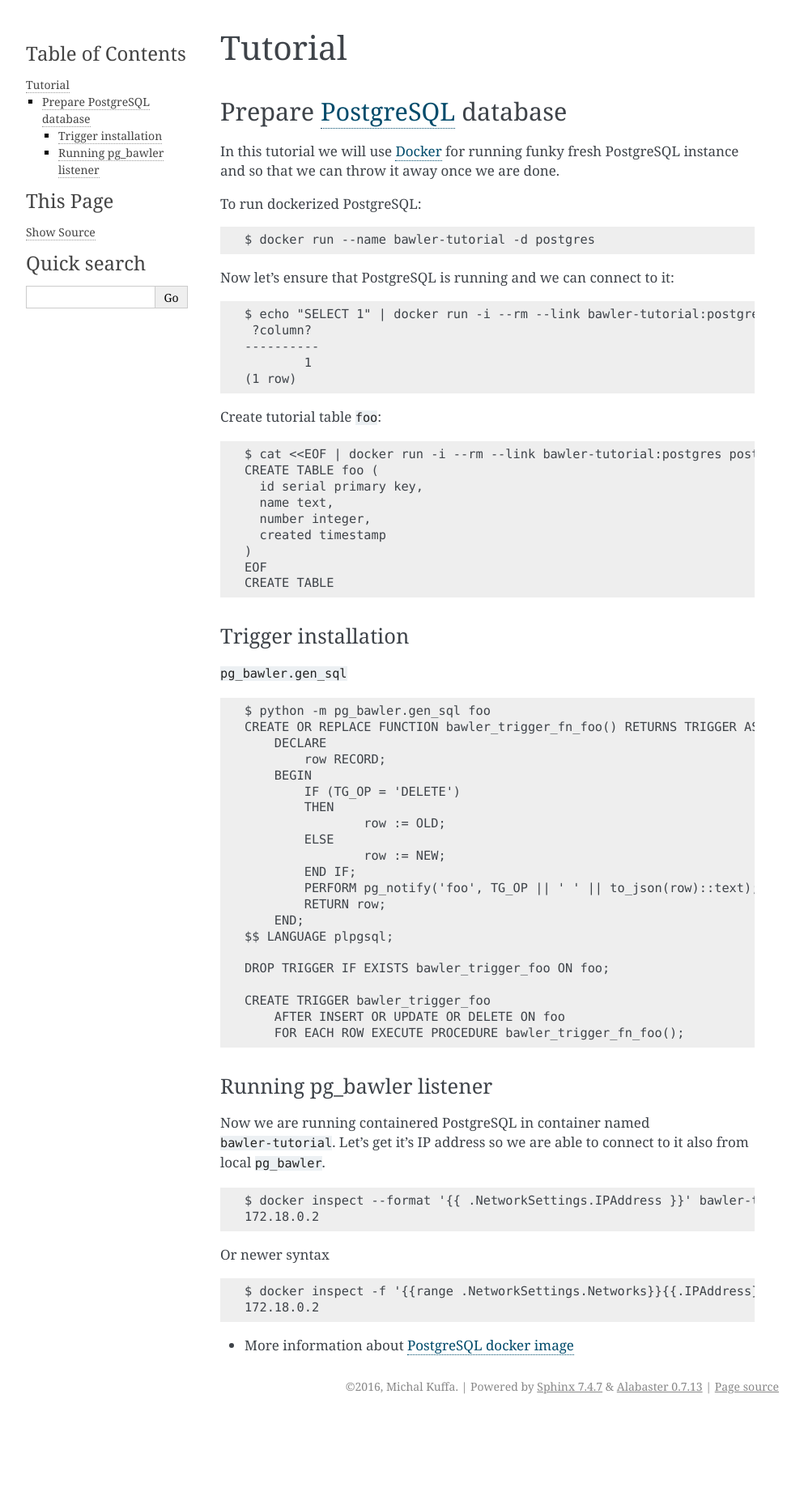
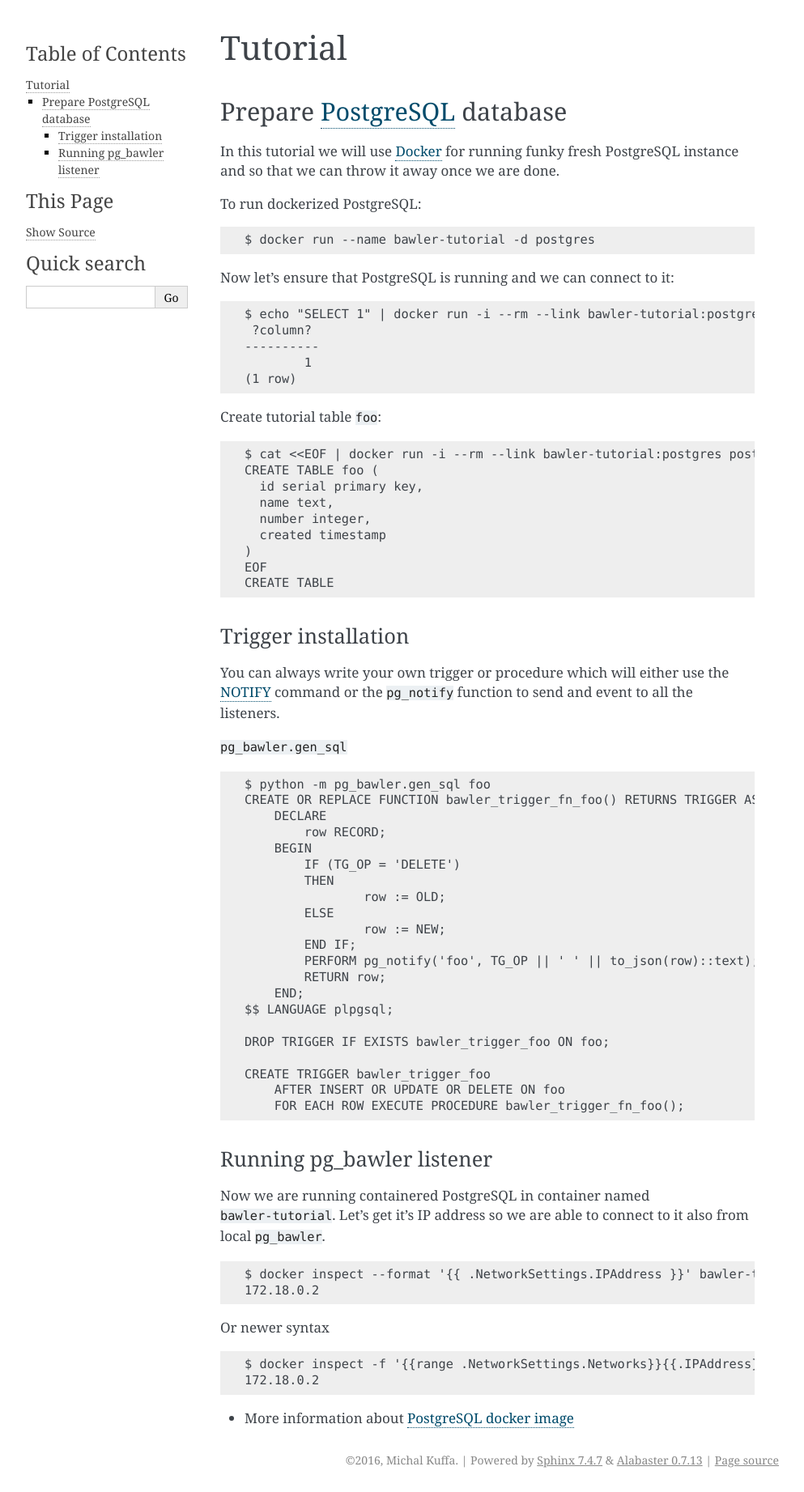
Before and after one commit to Vnet-as/pg_bawler, a Sphinx documentation site: the page built from docs/tutorial.rst, in a window 1280 px wide. Shown: the whole page at 81% size, without its empty margins (148-1141 px from the left). Built offline with Sphinx 7.4.7, drawn with Linux system fonts in a browser that asks for light colours; before the commit the page ends 1752 px from its top, so only the background shows below that.

Commit message:
Add note about writing your own notify function

```diff
--- a/docs/tutorial.rst
+++ b/docs/tutorial.rst
@@ -42,6 +42,10 @@
 
 Trigger installation
 --------------------
+
+You can always write your own trigger or procedure which will either use the
+`NOTIFY <https://www.postgresql.org/docs/current/static/sql-notify.html>`_
+command or the ``pg_notify`` function to send and event to all the listeners.
 
 ``pg_bawler.gen_sql``
 
```
